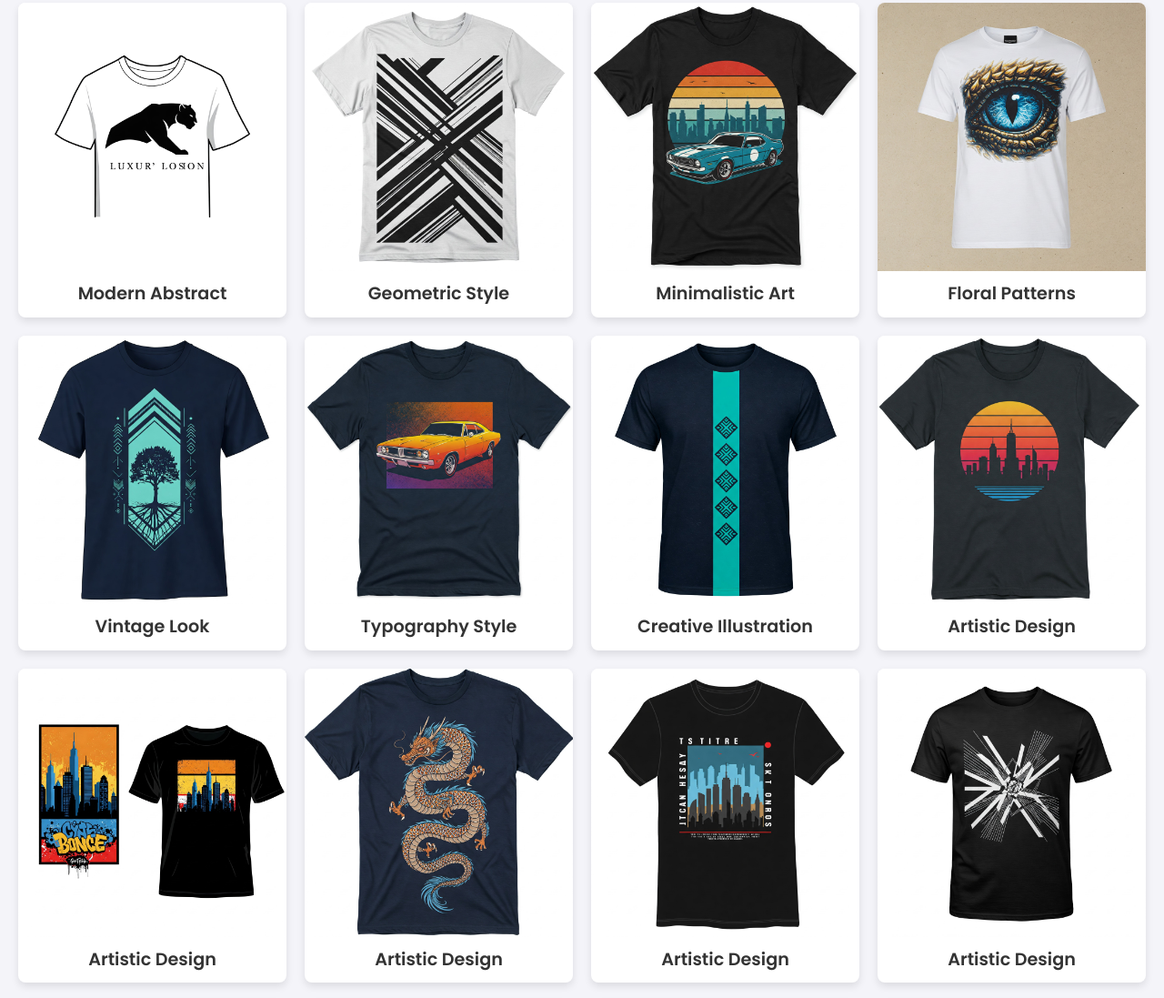
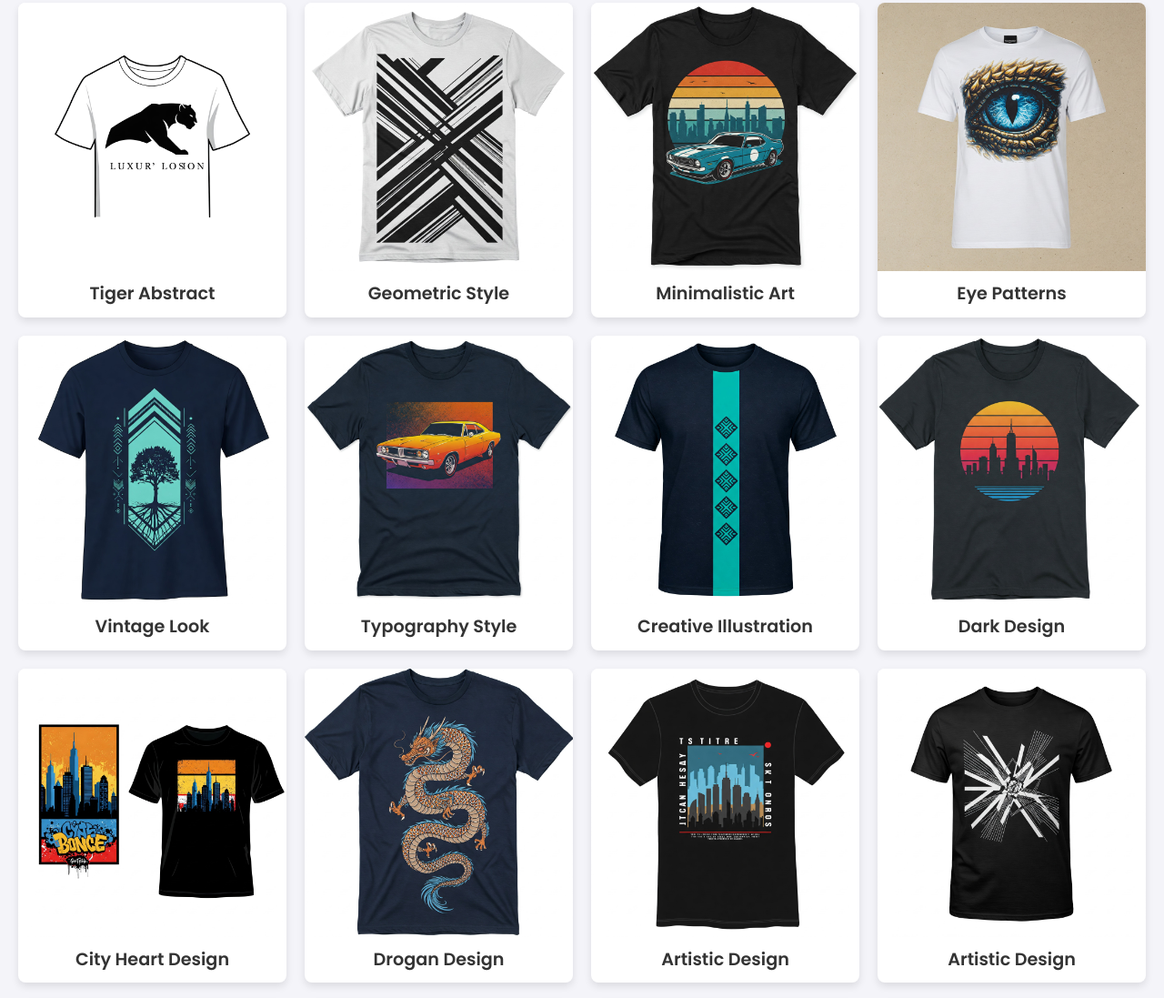
Before and after one commit to Mohanraj2622/Teevoria, a plain HTML site: page Gallery.html in a window 1280 px wide. Shown: the part 100-1197 px from the top of the page at 91% size. Drawn offline with Linux system fonts and the light colour scheme.

Commit message:
Update Gallery.html

```diff
--- a/Gallery.html
+++ b/Gallery.html
@@ -274,18 +274,6 @@
         </ul>
     </header>
     <script>
-        document.addEventListener("keydown", function (event) {
-  if (event.ctrlKey && (event.key === "=" || event.key === "-" || event.key === "0")) {
-    event.preventDefault();
-  }
-});
-
-document.addEventListener("wheel", function (event) {
-  if (event.ctrlKey) {
-    event.preventDefault();
-  }
-}, { passive: false });
-
         const menuToggle = document.querySelector(".menu-toggle");
         const navLinks = document.querySelector(".nav-links");
 
@@ -306,12 +294,23 @@ document.addEventListener("wheel", function (event) {
                 navLinks.classList.remove("show");
             }
         });
+                document.addEventListener("keydown", function (event) {
+  if (event.ctrlKey && (event.key === "=" || event.key === "-" || event.key === "0")) {
+    event.preventDefault();
+  }
+});
+
+document.addEventListener("wheel", function (event) {
+  if (event.ctrlKey) {
+    event.preventDefault();
+  }
+}, { passive: false });
     </script>
     <main class="gallery">
 
         <div class="gallery-item">
             <img src="Design's/black tiger.jpeg" alt="Modern Abstract Design" loading="lazy">
-            <h3>Modern Abstract</h3>
+            <h3>Tiger Abstract</h3>
         </div>
         <div class="gallery-item">
             <img src="Design's/blackline.jpg" alt="Geometric Style Design" loading="lazy">
@@ -323,7 +322,7 @@ document.addEventListener("wheel", function (event) {
         </div>
         <div class="gallery-item">
             <img src="Design's/blue eyes.jpeg" alt="Floral Patterns Design" loading="lazy">
-            <h3>Floral Patterns</h3>
+            <h3>Eye Patterns</h3>
         </div>
         <div class="gallery-item">
             <img src="Design's/blue tree.jpeg" alt="Vintage Look Design" loading="lazy">
@@ -339,15 +338,15 @@ document.addEventListener("wheel", function (event) {
         </div>
         <div class="gallery-item">
             <img src="Design's/circle of the city.jpeg" alt="Artistic Design" loading="lazy">
-            <h3>Artistic Design</h3>
+            <h3>Dark Design</h3>
         </div>
         <div class="gallery-item">
             <img src="Design's/color of the city.jpeg" alt="Artistic Design" loading="lazy">
-            <h3>Artistic Design</h3>
+            <h3>City Heart Design</h3>
         </div>
         <div class="gallery-item">
             <img src="Design's/dark droagan.jpeg" alt="Artistic Design" loading="lazy">
-            <h3>Artistic Design</h3>
+            <h3>Drogan Design</h3>
         </div>
         <div class="gallery-item">
             <img src="Design's/dark world.jpeg" alt="Artistic Design" loading="lazy">
```
